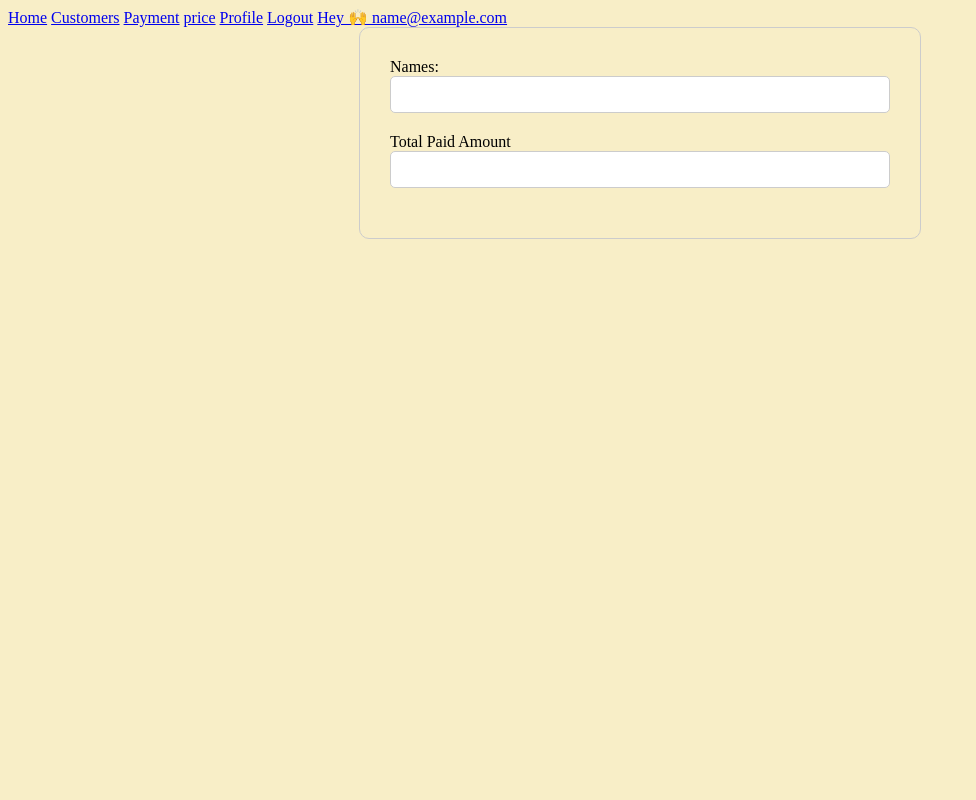
After one commit to Juleshb/restaurant_cards_and_management-system, a PHP site: page /totalamount.php in a window 1280 px wide. The commit adds this page. Shown: the whole page, without its empty margins (0-976 px from the left). Run offline with PHP 8.4, Linux system fonts and the light colour scheme; the visitor is signed in with stand-in values (Sample User, id 1); data comes from the database, SQL or seed files in the repository.

Commit message:
view all paid custommers and total amount have paid

```diff
--- a/nav.php
+++ b/nav.php
@@ -20,7 +20,7 @@ if (!isset($_SESSION["Email"])) {
   <body>
   <div><a href="home.php">Home</a>
   <a  href="customer.php">Customers</a>
-  <a href="#news">Payment</a>
+  <a href="payment.php">Payment</a>
   <a href="#news">price</a>
   <a href="updateadimin.php">Profile</a>
   <a href="logout.php" class="logou">Logout</a>
--- /dev/null
+++ b/totalamount.php
@@ -0,0 +1,73 @@
+<?php
+include "nav.php";
+// Connect to database
+$servername = "localhost";
+$username = "root";
+$password = "";
+$dbname = "habarurema_jules_221003981";
+try {
+    $conn = new PDO("mysql:host=$servername;dbname=$dbname", $username, $password);
+    // Set the PDO error mode to exception
+    $conn->setAttribute(PDO::ATTR_ERRMODE, PDO::ERRMODE_EXCEPTION);
+} catch(PDOException $e) {
+    echo "Connection failed: " . $e->getMessage();
+}
+
+// Prepare and execute SELECT query
+$stmt = $conn->prepare("SELECT * FROM customers WHERE customerID = :id");
+$stmt2 = $conn->prepare("SELECT SUM(`amount`) FROM payment where customerID = :id");
+
+// bind the parameter values
+$stmt->bindParam(':id', $_POST['id']);
+$stmt2->bindParam(':id', $_POST['id']);
+$stmt->execute();
+$stmt2->execute();
+
+// Populate input field with data
+$row = $stmt->fetch(PDO::FETCH_ASSOC);
+$row2 = $stmt2->fetch(PDO::FETCH_ASSOC);
+
+?>
+
+<html>
+  <head>
+    <link rel="stylesheet" href="from.css">
+   <title>Update</title>
+  </head>
+  <body>
+
+
+    <!-- HTML form -->
+    <div class="form-container" >
+      <form id="contact-form" method="post" >
+        <div class="form-group">
+          <label for="name">Names:</label>
+          <input
+            type="text"
+            id="names"
+            name="names"
+            class="form-control"
+            value="<?php echo $row['names'];?>"
+
+          />
+          <span class="error" id="nameError"></span>
+        </div>
+        <div class="form-group">
+          <label for="email">Total Paid Amount</label>
+          <input
+            type="number"
+            id="phone"
+            name="phone"
+            class="form-control"
+            value="<?php echo $row2['SUM(`amount`)']?>"
+
+          />
+          <span class="error" id="emailError"></span>
+        </div>
+
+      </form>
+    </div>
+
+
+</body>
+</html>
```
Also changed, not shown: payment.php (added, +66 -0 lines).
